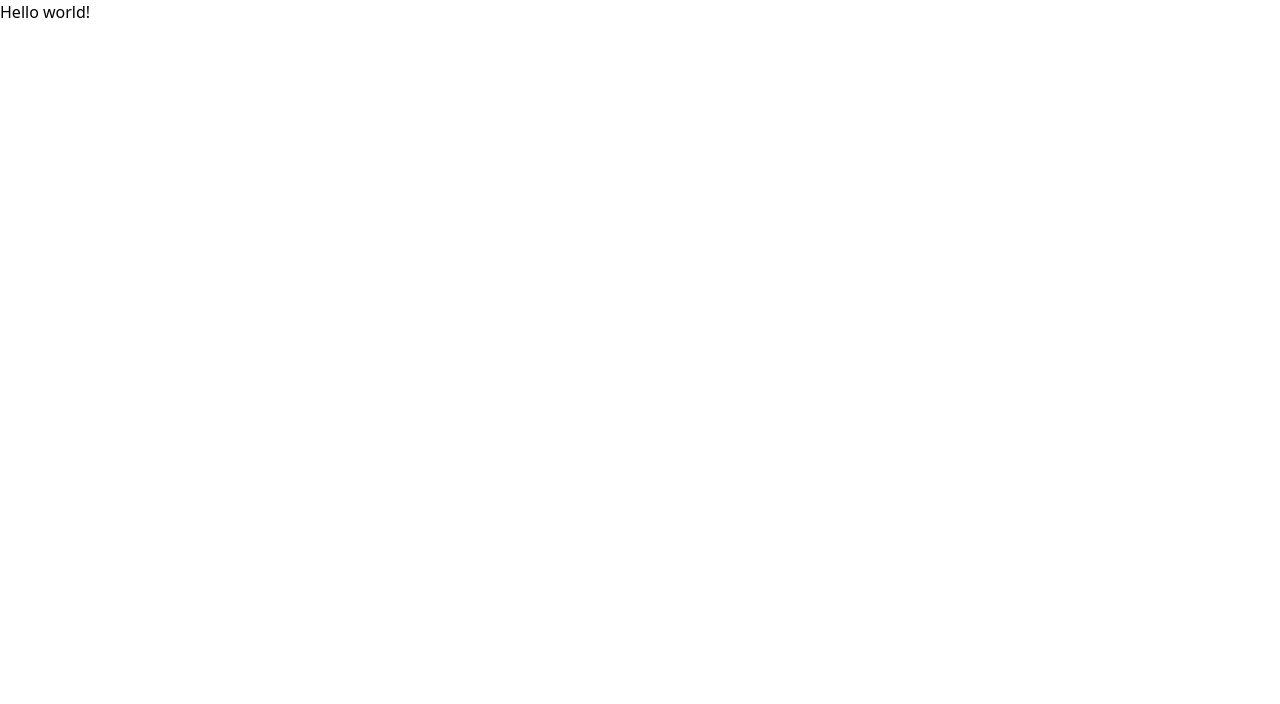
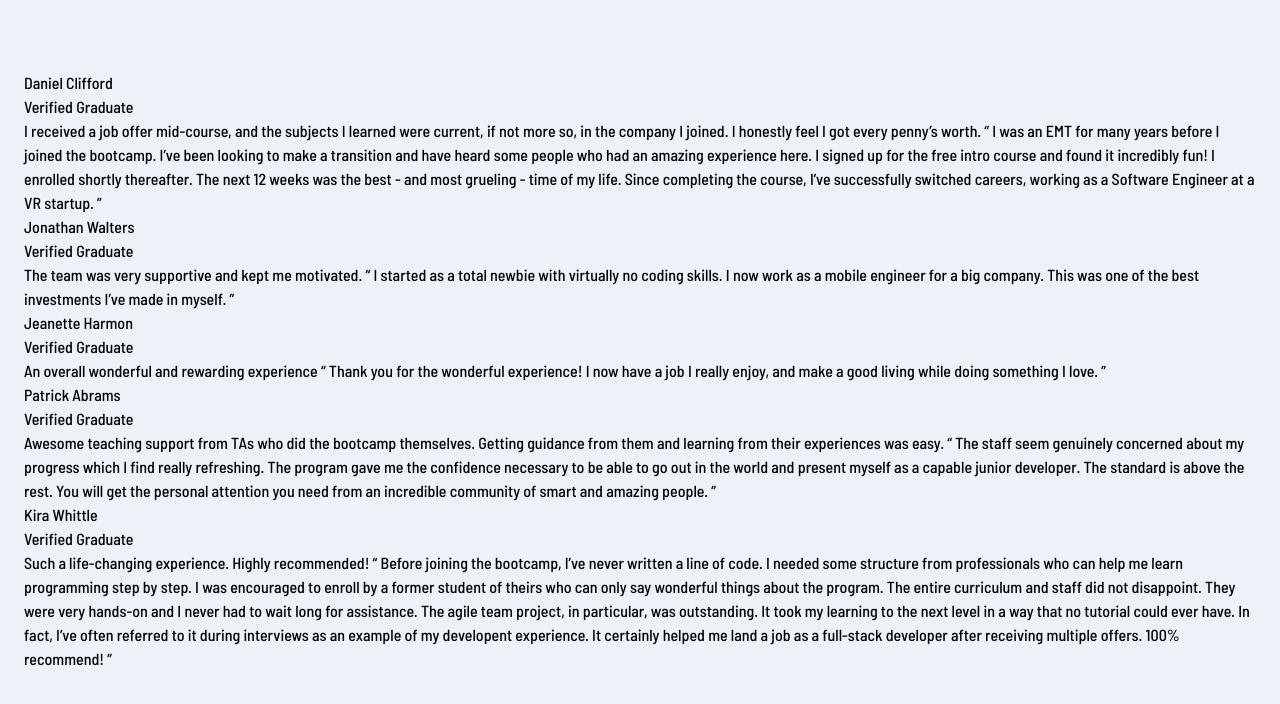
Before and after one commit to kldupless/frontendmentor-testimonialgrid, a website: page testimonials-grid/index.html in a window 1280 px wide. Drawn offline with Linux system fonts and the light colour scheme.

Commit message:
Add content Fix path to stylesheet

```diff
--- a/testimonials-grid/index.html
+++ b/testimonials-grid/index.html
@@ -1,13 +1,86 @@
 <!doctype html>
-<html>
+<html lang="en-US">
 <head>
   <meta charset="UTF-8">
   <meta name="viewport" content="width=device-width, initial-scale=1.0">
-  <link href="/dist/output.css" rel="stylesheet">
+  <link href="./dist/output.css" rel="stylesheet">
+  <link rel="icon" sizes="32x32" type="image/png" href="/images/favicon.png"/>
+  <title>Testimonial Grid | Frontend Mentor Challenge</title>
 </head>
-<body>
-  <h1 class="text-3xl font-bold underline">
-    Hello world!
-  </h1>
+<body class="bg-grayblue-500 px-6 py-[71px]">
+    <main>
+        <section id="testimonials" class="">
+            <article id="testimonial-1" class="">
+                <p>
+                    Daniel Clifford
+                </p>
+                <p>
+                    Verified Graduate
+                </p>
+                <heading>
+                    I received a job offer mid-course, and the subjects I learned were current, if not more so, in the company I joined. I honestly feel I got every penny’s worth.
+                </heading>
+                <q>
+                    I was an EMT for many years before I joined the bootcamp. I’ve been looking to make a transition and have heard some people who had an amazing experience here. I signed up for the free intro course and found it incredibly fun! I enrolled shortly thereafter. The next 12 weeks was the best - and most grueling - time of my life. Since completing the course, I’ve successfully switched careers, working as a Software Engineer at a VR startup.
+                </q>
+            </article>
+            <article id="testimonial-2" class="">
+                <p>
+                    Jonathan Walters
+                </p>
+                <p>
+                    Verified Graduate
+                </p>
+                <heading>
+                    The team was very supportive and kept me motivated.
+                </heading>
+                <q>
+                    I started as a total newbie with virtually no coding skills. I now work as a mobile engineer for a big company. This was one of the best investments I’ve made in myself.
+                </q>
+            </article>
+            <article id="testimonial-3" class="">
+                <p>
+                    Jeanette Harmon
+                </p>
+                <p>
+                    Verified Graduate
+                </p>
+                <heading>
+                    An overall wonderful and rewarding experience
+                </heading>
+                <q>
+                    Thank you for the wonderful experience! I now have a job I really enjoy, and make a good living while doing something I love.
+                </q>
+            </article>
+            <article id="testimonial-4" class="">
+                <p>
+                    Patrick Abrams
+                </p>
+                <p>
+                    Verified Graduate
+                </p>
+                <heading>
+                    Awesome teaching support from TAs who did the bootcamp themselves. Getting guidance from them and learning from their experiences was easy.
+                </heading>
+                <q>
+                    The staff seem genuinely concerned about my progress which I find really refreshing. The program gave me the confidence necessary to be able to go out in the world and present myself as a capable junior developer. The standard is above the rest. You will get the personal attention you need from an incredible community of smart and amazing people.
+                </q>
+            </article>
+            <article id="testimonial-4" class="">
+                <p>
+                    Kira Whittle
+                </p>
+                <p>
+                    Verified Graduate
+                </p>
+                <heading>
+                    Such a life-changing experience. Highly recommended!
+                </heading>
+                <q>
+                    Before joining the bootcamp, I’ve never written a line of code. I needed some structure from professionals who can help me learn programming step by step. I was encouraged to enroll by a former student of theirs who can only say wonderful things about the program. The entire curriculum and staff did not disappoint. They were very hands-on and I never had to wait long for assistance. The agile team project, in particular, was outstanding. It took my learning to the next level in a way that no tutorial could ever have. In fact, I’ve often referred to it during interviews as an example of my developent experience. It certainly helped me land a job as a full-stack developer after receiving multiple offers. 100% recommend!
+                </q>
+            </article>
+        </section>
+    </main>
 </body>
 </html>
--- a/testimonials-grid/tailwind.config.js
+++ b/testimonials-grid/tailwind.config.js
@@ -1,6 +1,6 @@
 /** @type {import('tailwindcss').Config} */
 module.exports = {
-  content: ["./src/**/*.{html,js}"],
+  content: ["**.{html,js}"],
   theme: {
     screens: {
       sm: '375px',
```
Also changed, not shown: testimonials-grid/dist/output.css, testimonials-grid/images/favicon.png (renamed from testimonials-grid/images/favicon-32x32.png).
